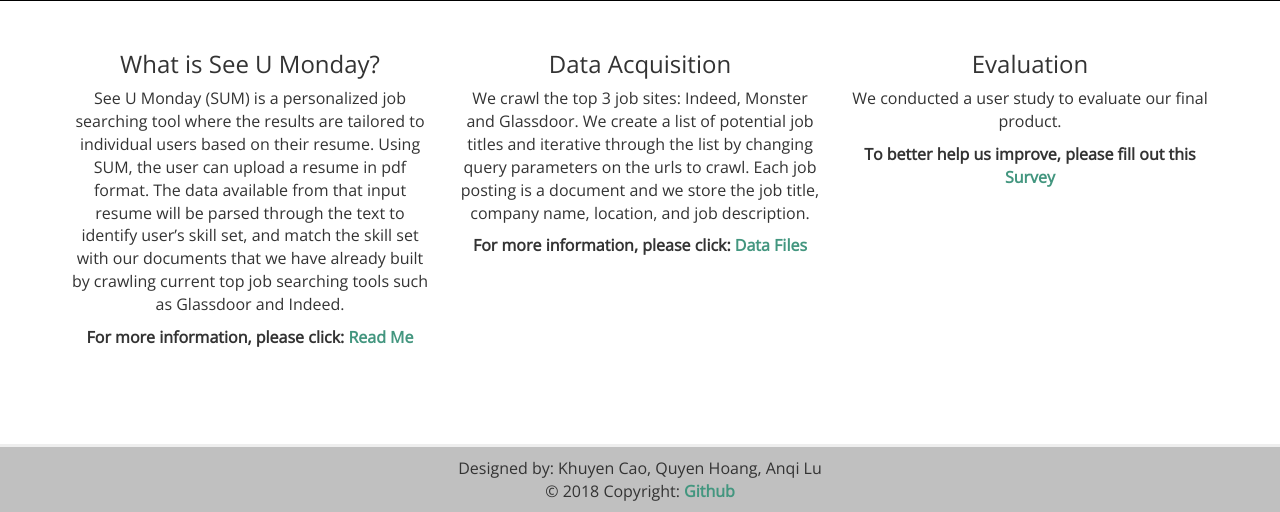
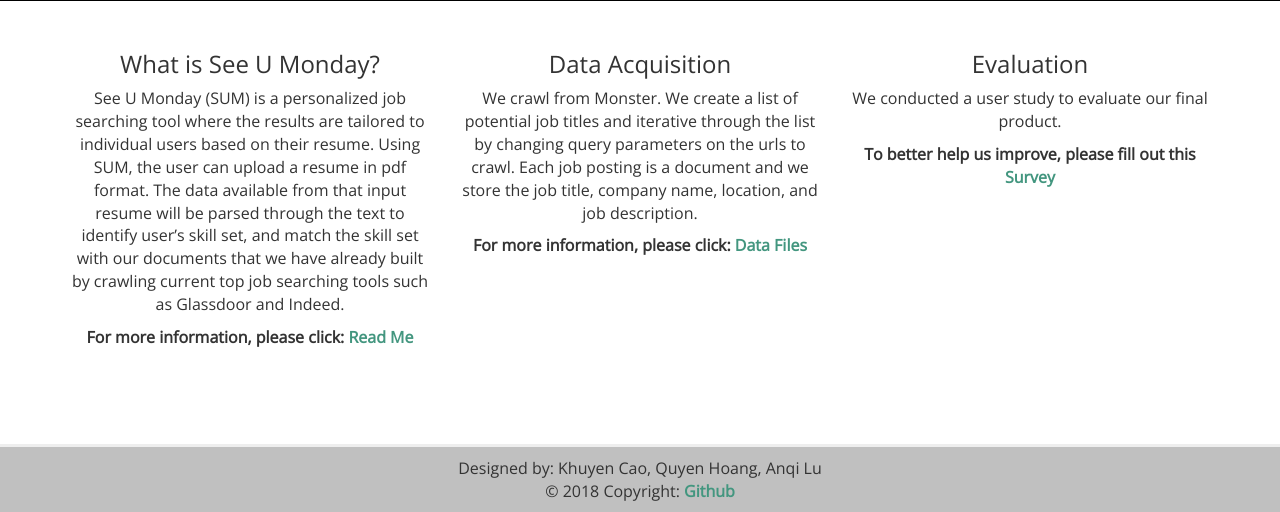
Before and after one commit to SeeYouMonday/SeeYouMonday, a Flask app: page /about_us/ in a window 1280 px wide. Shown: the part 287-799 px from the top of the page. Run offline with Flask 2, Linux system fonts and the light colour scheme; some libraries are stand-ins or nearby versions; some web fonts are replaced.

Commit message:
about us

```diff
--- a/templates/about_us.html
+++ b/templates/about_us.html
@@ -12,7 +12,7 @@
         </div>
         <div class="col-sm-4">
           <h3>Data Acquisition</h3>
-          <p>We crawl the top 3 job sites: Indeed, Monster and Glassdoor. We create a list of potential job titles and iterative through the list by changing query parameters on the urls to crawl. Each job posting is a document and we store the job title, company name, location, and job description.</p>
+          <p>We crawl from Monster. We create a list of potential job titles and iterative through the list by changing query parameters on the urls to crawl. Each job posting is a document and we store the job title, company name, location, and job description.</p>
             <p><b>For more information, please click: <a href="https://github.com/SeeYouMonday/SeeYouMonday/tree/master/crawl">Data Files</a></b></p>
 
         </div>
```
